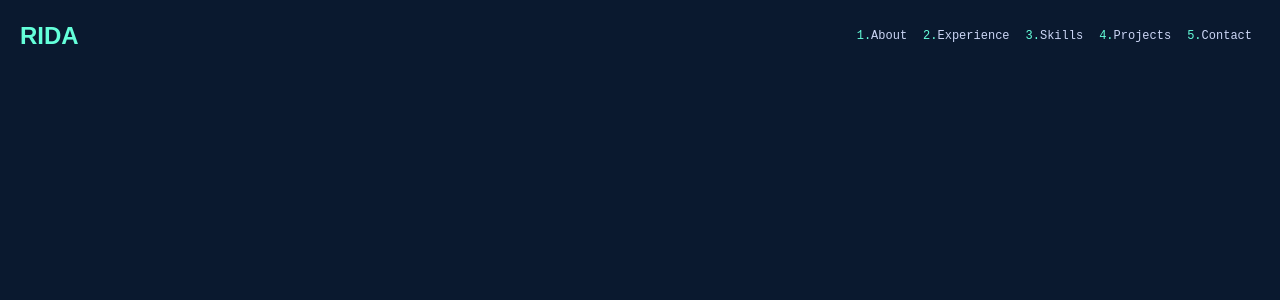
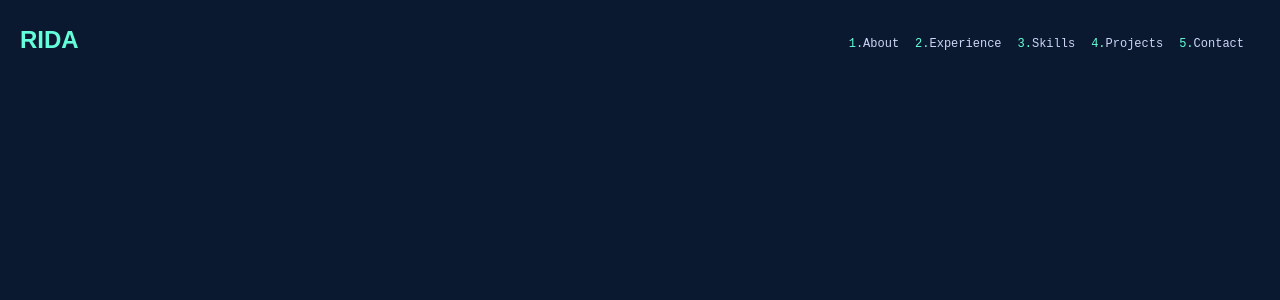
Before and after one commit to ridabensalem/rida-portfolio-, a React (Create React App) app: page / in a window 1280 px wide. Shown: the top 300 px of the page. Built offline with nearby package versions, Linux system fonts and the light colour scheme.

Commit message:
adjust the padding

```diff
--- a/src/components/Navbar.jsx
+++ b/src/components/Navbar.jsx
@@ -1,12 +1,12 @@
 import React from "react";
 function Navbar() {
   return (
-    <nav className=" bg-main-bg md:sticky top-0 z-10  p-5 flex flex-row place-content-between backdrop-blur-md	">
-      <div className="logo  font-main-font text-coding-color text-2xl font-bold">
+    <nav className=" bg-main-bg md:sticky top-0 z-10  p-5 flex flex-row place-content-between ">
+      <div className="logo  font-main-font text-coding-color text-2xl font-bold py-1 ">
         RIDA
       </div>
       <div className="navigation text-white  ">
-        <ul className="flex flex-row place-content-around font-coding-font gap-x-4 text-gray-light text-xs p-2 ">
+        <ul className="flex flex-row place-content-around font-coding-font gap-x-4 text-gray-light text-xs p-4 ">
           <li>
             <a className="hover:text-white" href="#">
               <span className="text-coding-color ">1.</span>About
```
